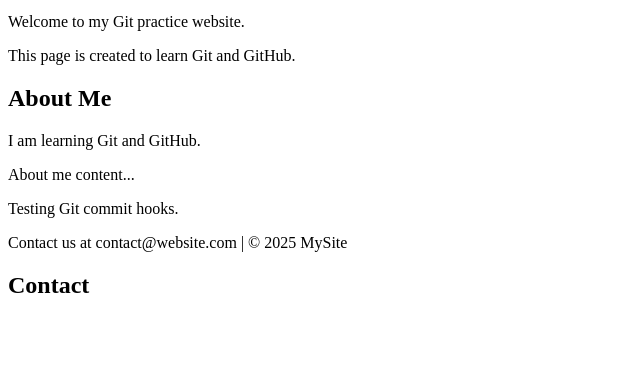
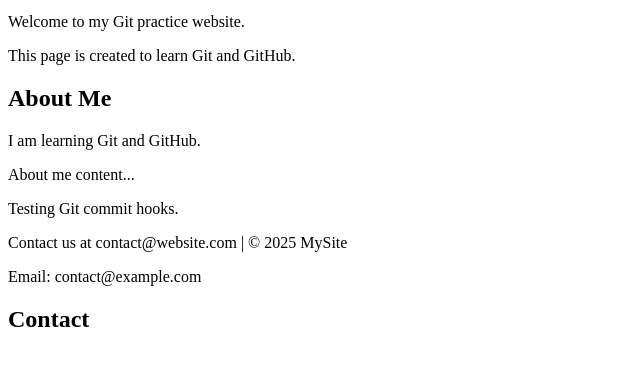
Before and after one commit to amirthapriyaan/project-html, a plain HTML site: page index.html in a window 1280 px wide. Shown: the part 101-466 px from the top of the page, without its empty margins (0-640 px from the left). Drawn offline with Linux system fonts and the light colour scheme.

Commit message:
Add contact email to contact section

```diff
--- a/index.html
+++ b/index.html
@@ -28,6 +28,8 @@
 <footer>Contact us at contact@website.com | © 2025 MySite</footer>
 <section id="projects"></section>
 
+<p>Email: contact@example.com</p>
+
 <section id="contact">
     <h2>Contact</h2>
 </section>
```
